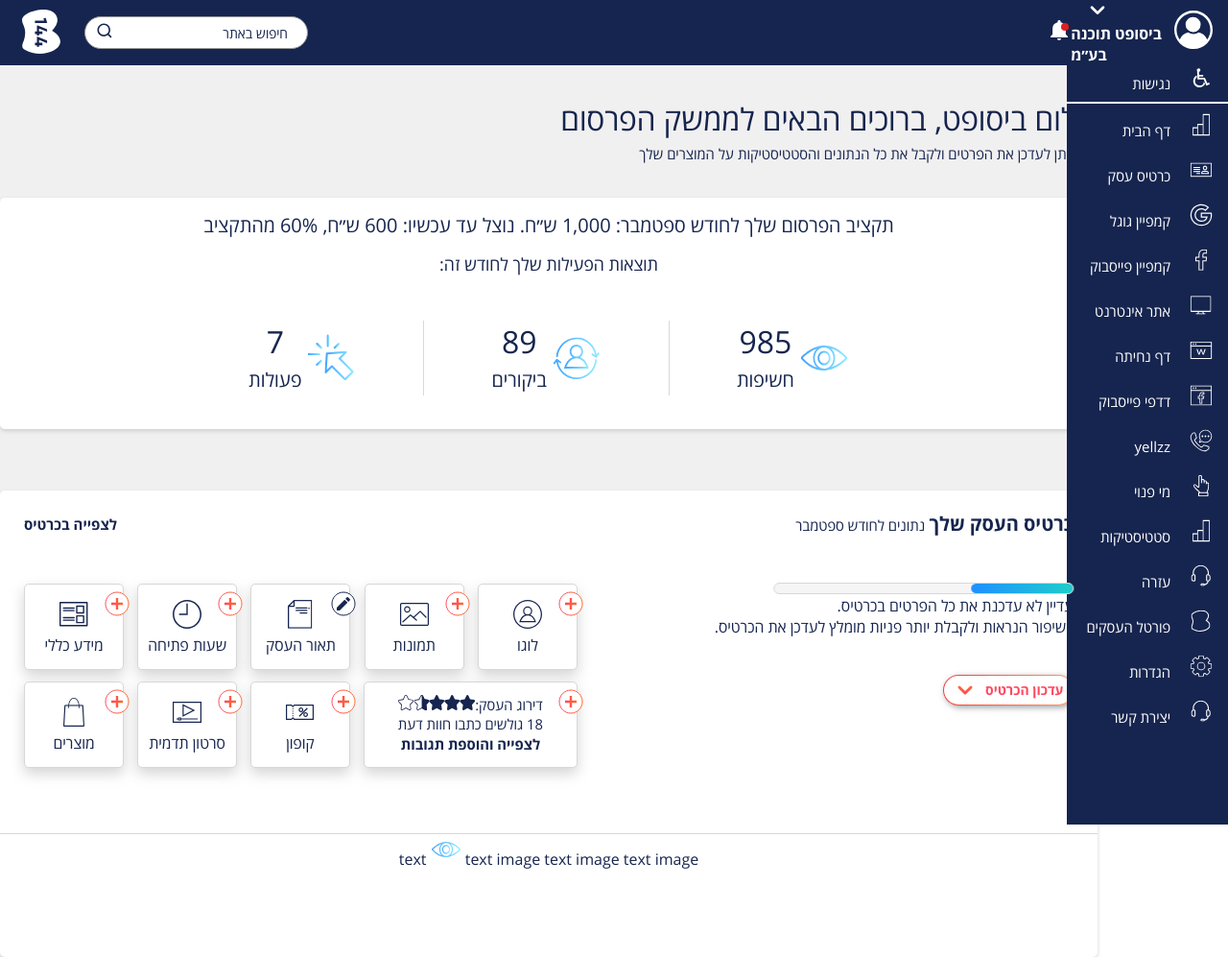
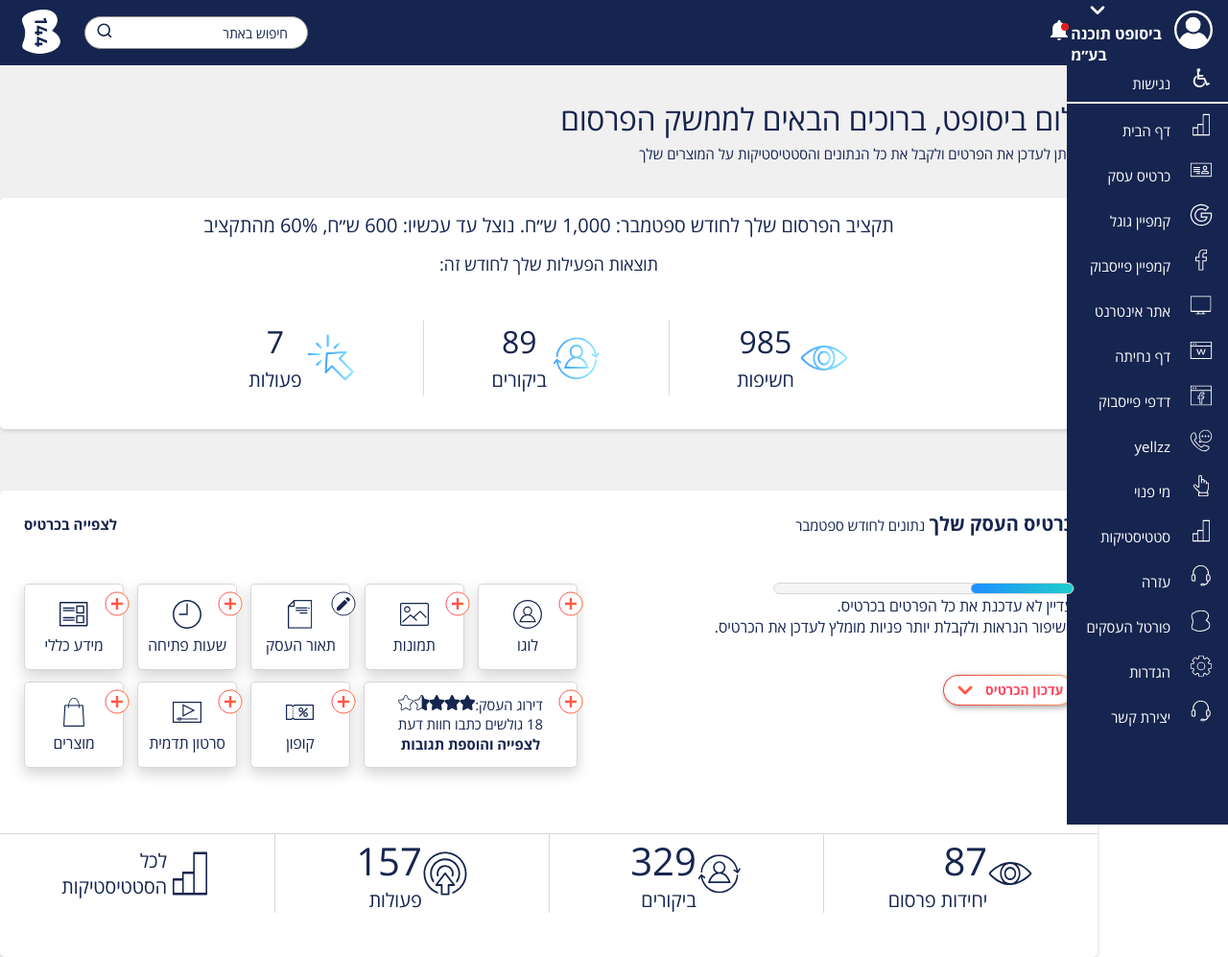
Before and after one commit to rafazold/bezeq-home-task, a website: page index.html in a window 1280 px wide. Shown: the whole page at 96% size. Drawn offline with nearby package versions, Linux system fonts and the light colour scheme.

Commit message:
details footer with icons

```diff
--- a/index.html
+++ b/index.html
@@ -297,23 +297,38 @@
                     <div class="page-details-footer">
                         <div class="page-details-footer-cards">
                             <span class="page-details-footer-card">
-                                <span>text</span>
-                                <span class="details-footer-image">
-                                    <object class="details-footer-icon" data="assets/main/hasifa-copy-2.svg" type="image/svg+xml"></object>
+                                <span class="details-footer-text">
+                                    <span class="footer-text-top">לכל</span>
+                                    <span class="footer-text-bottom">הסטטיסטיקות</span>
+                                </span>
+                                <span class="details-footer-image footer-icon icon-stats">
                                 </span>
                             </span>
-                            <span class="page-details-footer-card">
-                                <span>text</span>
-                                <span>image</span>
+                            <span class="page-details-footer-card with-border">
+                                <span class="details-footer-text">
+                                    <span class="footer-text-top">157</span>
+                                    <span class="footer-text-bottom">פעולות</span>
+                                </span>
+                                <span class="details-footer-image footer-icon icon-activity">
+                                </span>
                             </span>
-                            <span class="page-details-footer-card">
-                                <span>text</span>
-                                <span>image</span>
+                            <span class="page-details-footer-card with-border">
+                                <span class="details-footer-text">
+                                    <span class="footer-text-top">329</span>
+                                    <span class="footer-text-bottom">ביקורים</span>
+                                </span>
+                                <span class="details-footer-image footer-icon icon-visits">
+                                </span>
                             </span>
-                            <span class="page-details-footer-card">
-                                <span>text</span>
-                                <span>image</span>
+                            <span class="page-details-footer-card with-border">
+                                <span class="details-footer-text">
+                                    <span class="footer-text-top">87</span>
+                                    <span class="footer-text-bottom">יחידות פרסום</span>
+                                </span>
+                                <span class="details-footer-image footer-icon icon-impressions">
+                                </span>
                             </span>
+
                         </div>
                     </div>
                 </article>
--- a/scss/styles.scss
+++ b/scss/styles.scss
@@ -555,7 +555,12 @@ color: white;
                                         height: 16px;
                                     }
                                     .full-star {
-                                        background: url('../assets/main/star-2.svg')
+                                        background: url('../assets/main/star-2.svg');
+                                        &:hover {
+                                            display: none;
+                                            fill: red;
+                                            background-color: red;
+                                        }
                                     }
                                     .empty-star {
                                         background: url('../assets/main/star-1.svg')
@@ -586,23 +591,69 @@ color: white;
                 }
 
                 .page-details-footer {
-                    display: flex;
-                    justify-content: space-evenly;
 
-                    .details-footer-image {
-                        color: red;
+                    .page-details-footer-cards {
+                        display: flex;
+                        justify-content: space-evenly;
+                        width: 100%;
 
-                        &:hover {
-                            svg {
-                                fill: currentColor;
+                        .with-border {
+                            border-left: solid 1px #d8d8d8;
+                            .footer-text-top {
+                                font-size: 2em;
+                            }
+                        }
+
+                        .page-details-footer-card {
+                            display: flex;
+                            align-items: center;
+                            justify-content: center;
+                            width: 25%;
+
+                            .details-footer-text {
+                                display: flex;
+                                flex-direction: column;
+                                text-align: right;
+                                font-size: 1.25em;
+                            }
+
+                            .footer-icon {
+                                -webkit-mask-repeat: no-repeat;
+                                mask-repeat: no-repeat;
+                                -webkit-mask-size: cover;
+                                mask-size: cover;
+                                display: inline-block;
+                                width: 3em;
+                                height: 3em;
+                                background: #16254f;
+                                &:hover {
+                                    background: #42a3ff;
+
+                                }
+                            }
+
+                            .icon-stats {
+                                -webkit-mask-image: url(../assets/sidebar/statistic.svg);
+                                mask-image: url(../assets/sidebar/statistic.svg);
+                            }
+                            .icon-activity {
+                                -webkit-mask-image: url(../assets/main/peulot.svg);
+                                mask-image: url(../assets/main/peulot.svg);
+                            }
+                            .icon-visits {
+                                -webkit-mask-image: url(../assets/main/visit-copy.svg);
+                                mask-image: url(../assets/main/visit-copy.svg);
+                            }
+                            .icon-impressions {
+                                -webkit-mask-image: url(../assets/main/hasifa-copy-2.svg);
+                                mask-image: url(../assets/main/hasifa-copy-2.svg);
                             }
                         }
 
                     }
+
                 }
             }
         }
     }
-
-
 }
```
Also changed, not shown: assets/main/peulot.svg (added), css/styles.css, 1 other file.
